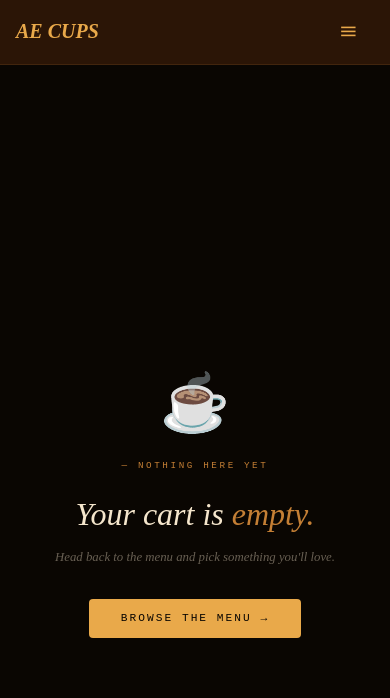
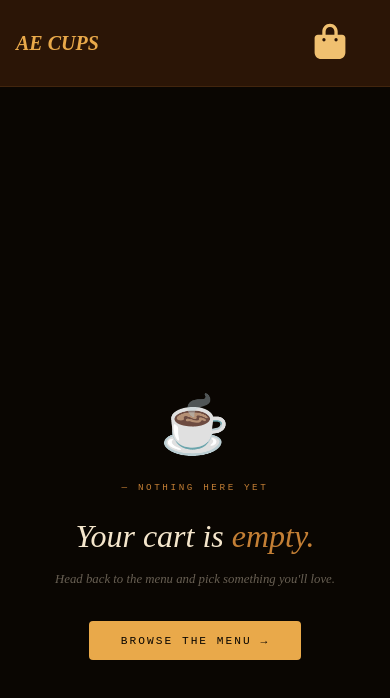
Before and after one commit to eniola256/AE-Cups, a React (Vite) app: page /checkout in a window 390 px wide. Shown: the top 698 px of the page. Built offline with nearby package versions, Linux system fonts and the light colour scheme.

Commit message:
removed nav-links for mobile

```diff
--- a/src/Footer.css
+++ b/src/Footer.css
@@ -37,13 +37,13 @@
 
 .footer__cta {
   font-family: 'DM Mono', monospace;
-  font-size: 0.6rem;
+  font-size: 0.9rem;
   letter-spacing: 0.22em;
   text-transform: uppercase;
   color: var(--color-cta-text);
   background-color: var( --color-honey);
   border: none;
-  padding: 0.75rem 1.6rem;
+  padding: 0.75rem 1.4rem;
   cursor: pointer;
   transition: background 0.25s ease, transform 0.2s ease;
   text-decoration: none;
--- a/src/Footer.jsx
+++ b/src/Footer.jsx
@@ -1,4 +1,5 @@
 import "./Footer.css"
+import { Link } from "react-router-dom"
 
 function Footer() {
   return (
@@ -10,7 +11,9 @@ function Footer() {
       </p>
 
       <div className="footer__right">
-        <a href="#order" className="footer__cta">Order Now</a>
+        <Link to="/checkout">
+          <span className="footer__cta">Order Now</span>
+        </Link>
       </div>
     </footer>
   );
--- a/src/Nav.css
+++ b/src/Nav.css
@@ -3,7 +3,7 @@
   align-items: center;
   justify-content: space-between;
   gap: 1rem;
-  padding: 10px 15px;
+  padding: 5px 15px;
   background: var(--color-navbar);           /* always #2b1506 */
   border-bottom: 1px solid rgba(196,127,53,0.15); /* subtle caramel line */
   color: var(--color-on-dark);
@@ -91,9 +91,13 @@
   padding: 0.85rem 1.35rem;        /* espresso light → honey dark */
   color: var(--color-icon);              /* parchment light → black dark */
   cursor: pointer;
-  font-size: 2rem;
+  font-size: 2.2rem;
   transition: transform 0.2s ease, background-color 0.2s ease;
   background:none;
+  position: relative;
+  display: flex;
+  align-items: center;
+  justify-content: center;
 }
 
 .order-btn:hover {
@@ -114,26 +118,23 @@
   opacity: 1;
 }
 
-.order-btn {
-  position: relative; /* already have this probably */
-}
+
+
 
 .nav__badge {
   position: absolute;
-  top: -6px;
-  right: -6px;
-  width: 18px;
-  height: 18px;
-  border-radius: 50%;
-  background: var(--color-caramel);
+  top: 27px;
+  left: 38px;
   color: #fff;
   font-family: 'DM Mono', monospace;
-  font-size: 0.55rem;
+  font-size: 1.05rem;
+  font-weight: 400;
   display: flex;
   align-items: center;
   justify-content: center;
+  line-height: 1;
+  pointer-events: none;
 }
-
 
 /* ═══════════════════════════════════════
    RESPONSIVE
@@ -145,8 +146,7 @@
     padding: 12px 16px;
   }
 
-  .nav-links,
-  .nav__cta--desktop {
+  .nav-links{
     display: none;
   }
 }
@@ -211,28 +211,9 @@
   }
 
   .order-btn {
-    display: none;
+    display: flex;
   }
 
-  /* mobile CTA button */
-  .order-btn-mobile {
-    border: none;
-    padding: 0.85rem 1.35rem;
-    background: var(--color-cta-bg);          /* espresso light → honey dark */
-    color: var(--color-cta-text);             /* parchment light → black dark */
-    cursor: pointer;
-    font-size: 1rem;
-    font-family: 'Cormorant SC', serif;
-    font-weight: 700;
-    font-style: italic;
-    transition: transform 0.2s ease, background-color 0.2s ease;
-    width: min(90%, 260px);
-  }
-
-  .order-btn-mobile:hover {
-    transform: translateY(-1px);
-    background-color: var(--color-cta-hover);
-  }
 }
 
 @keyframes fadeUp {
--- a/src/Nav.jsx
+++ b/src/Nav.jsx
@@ -1,4 +1,4 @@
-import { useEffect, useState } from "react"
+import { useState } from "react"
 import "./Nav.css"
 import { FontAwesomeIcon } from "@fortawesome/react-fontawesome"
 import { faBagShopping } from "@fortawesome/free-solid-svg-icons"
@@ -6,54 +6,30 @@ import { Link } from "react-router-dom"
 import { useCart } from "./context/CartContext.jsx"
 import { HashLink } from "react-router-hash-link"
 
-
 function Nav() {
-  const [menuOpen, setMenuOpen] = useState(false)
   const { totalItems } = useCart()
 
   return (
-    <nav className={`nav ${menuOpen ? "nav--open" : ""}`}>
+    <nav className="nav">
       <div className="nav__brand">
-        <HashLink smooth to="/#hero"><span className="nav-logo">AE CUPS</span></HashLink>
+        <HashLink smooth to="/#hero">
+          <span className="nav-logo">AE CUPS</span>
+        </HashLink>
       </div>
+
       <div className="nav-links">
         <HashLink smooth to="/#hero">Home</HashLink>
-      <HashLink smooth to="/#about">About</HashLink>
-      <HashLink smooth to="/#menu">Menu</HashLink>
-      <HashLink smooth to="/#contact">Contact</HashLink>
-    </div>
+        <HashLink smooth to="/#about">About</HashLink>
+        <HashLink smooth to="/#menu">Menu</HashLink>
+        <HashLink smooth to="/#contact">Contact</HashLink>
+      </div>
 
       <div className="nav__actions">
-
-        <Link to="/checkout" className="order-btn">
+        <Link to="/checkout" className="order-btn" aria-label="Checkout">
           <FontAwesomeIcon icon={faBagShopping} />
           {totalItems > 0 && (
-            <span className="cart-count">{totalItems}</span>
+            <span className="nav__badge">{totalItems}</span>
           )}
-        </Link>
-
-        <button
-          type="button"
-          className="nav__menu-toggle"
-          aria-expanded={menuOpen}
-          aria-label={menuOpen ? "Close menu" : "Open menu"}
-          onClick={() => setMenuOpen((open) => !open)}
-        >
-          {menuOpen ? (
-            <span className="material-symbols-outlined">close</span>
-          ) : (
-            <span className="material-symbols-outlined">menu</span>
-          )}
-        </button>
-      </div>
-
-      <div className={`nav__mobile-menu ${menuOpen ? "open" : ""}`}>
-        <HashLink smooth to="/#hero">Home</HashLink>
-      <HashLink smooth to="/#about">About</HashLink>
-      <HashLink smooth to="/#menu">Menu</HashLink>
-      <HashLink smooth to="/#contact">Contact</HashLink>
-        <Link to="/checkout" className="order-btn-mobile">
-          Order Now
         </Link>
       </div>
     </nav>
```
